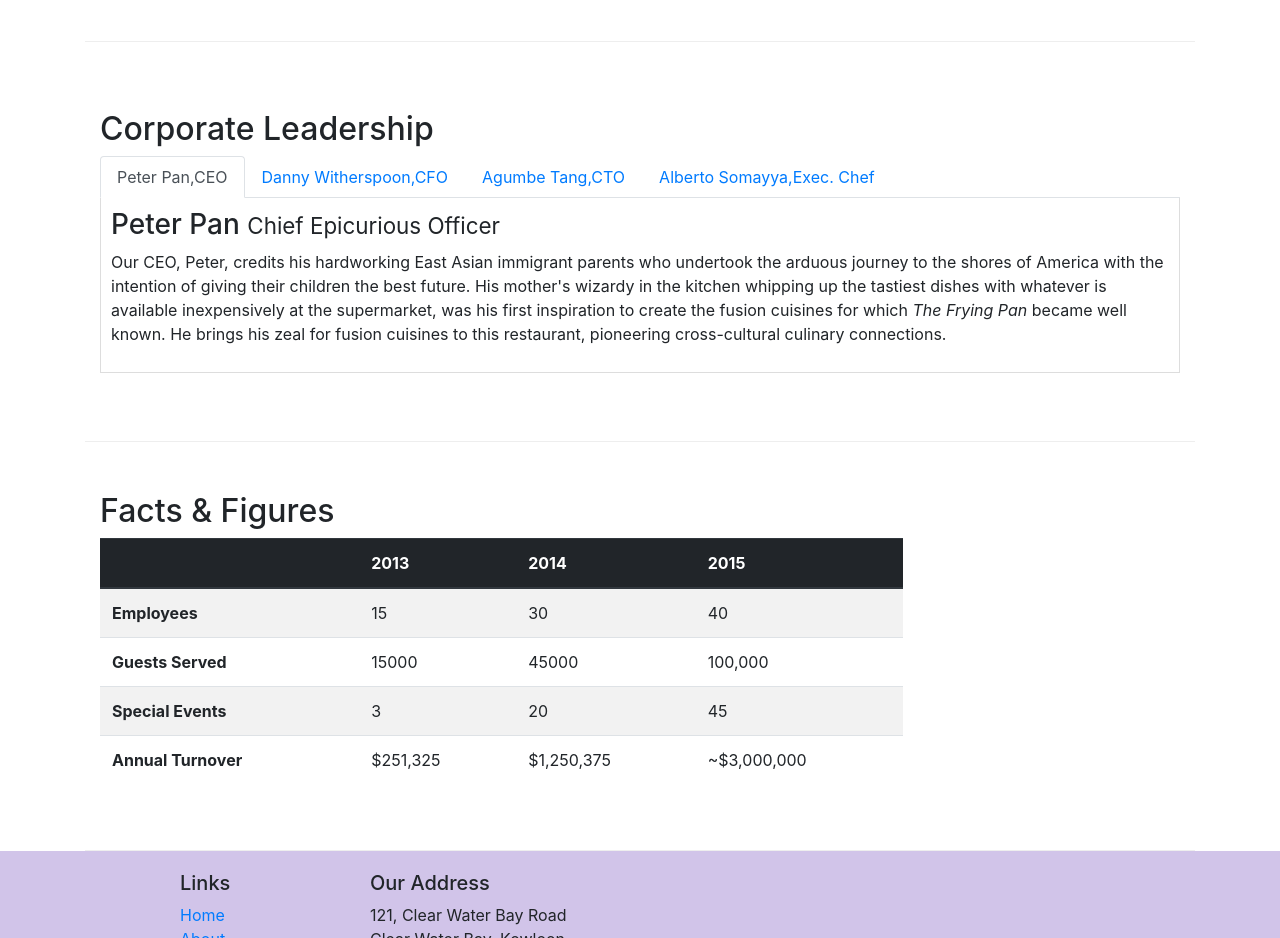
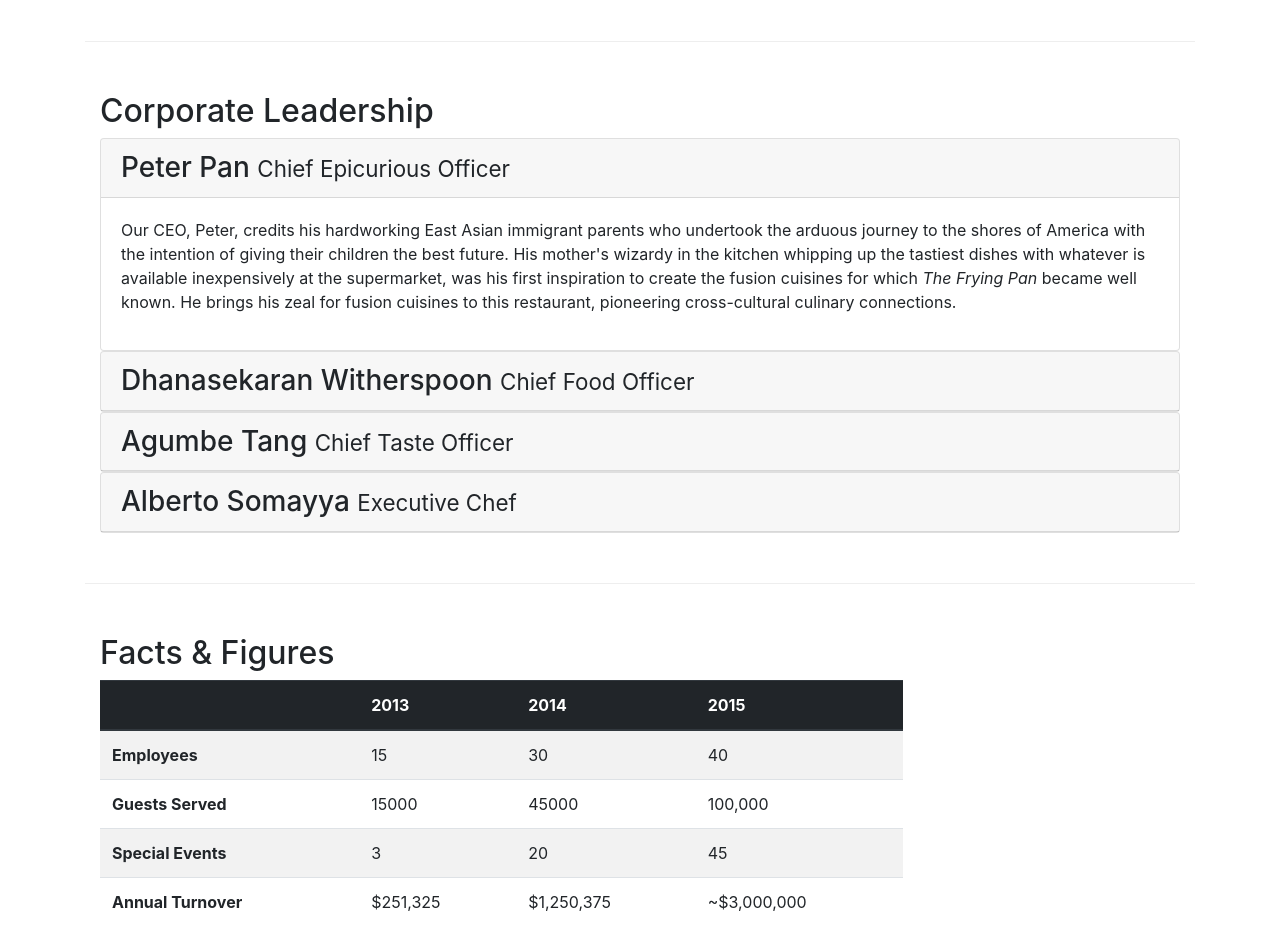
Before and after one commit to deepthi2607/confusion.github.io, a website: page aboutus.html in a window 1280 px wide. Shown: the part 880-1818 px from the top of the page. Drawn offline with nearby package versions, Linux system fonts and the light colour scheme.

Commit message:
accordion

```diff
--- a/aboutus.html
+++ b/aboutus.html
@@ -99,37 +99,56 @@
         <div class="row row-content align-items-center">
             <div class="col-12">
                 <h2>Corporate Leadership</h2>
-                <ul class="nav nav-tabs">
-                    <li class="nav-item">
-                        <a class="nav-link active" href="#peter" role="tab" data-toggle="tab">Peter Pan,CEO</a>
-                    </li>
-                    <li class="nav-item">
-                        <a class="nav-link" href="#danny" role="tab" data-toggle="tab">Danny Witherspoon,CFO</a>
-                    </li>
-                    <li class="nav-item">
-                        <a class="nav-link" href="#agumbe" role="tab" data-toggle="tab">Agumbe Tang,CTO</a>
-                    </li>
-                    <li class="nav-item">
-                        <a class="nav-link" href="#alberto" role="tab" data-toggle="tab">Alberto Somayya,Exec. Chef</a>
-                    </li>
-                </ul>
-                <div class="tab-content">
-                    <div role="tabpanel" class="tab-pane fade show active" id="peter">
-                        <h3>Peter Pan <small>Chief Epicurious Officer</small></h3>
-                        <p class=" d-none d-sm-block ">Our CEO, Peter, credits his hardworking East Asian immigrant parents who undertook the arduous journey to the shores of America with the intention of giving their children the best future. His mother's wizardy in the kitchen whipping up the tastiest dishes with whatever is available inexpensively at the supermarket, was his first inspiration to create the fusion cuisines for which <em>The Frying Pan</em> became well known. He brings his zeal for fusion cuisines to this restaurant, pioneering cross-cultural culinary connections.</p>
+                <div id="accordion">
+                    <div class="card">
+                        <div class="card-header" role="tab" id="peterhead">
+                            <h3 class="mb-0">
+                                <a data-toggle="collapse" data-target="#peter">
+                                Peter Pan <small>Chief Epicurious Officer</small></a></h3>
+                        </div>
+                        <div role="tabpanel" class="collapse show" id="peter"  data-parent="#accordion">
+                            <div class="card-body">
+                                <p class=" d-none d-sm-block ">Our CEO, Peter, credits his hardworking East Asian immigrant parents who undertook the arduous journey to the shores of America with the intention of giving their children the best future. His mother's wizardy in the kitchen whipping up the tastiest dishes with whatever is available inexpensively at the supermarket, was his first inspiration to create the fusion cuisines for which <em>The Frying Pan</em> became well known. He brings his zeal for fusion cuisines to this restaurant, pioneering cross-cultural culinary connections.</p>
+                            </div>
+                        </div>
                     </div>
-                    <div role="tabpanel" class="tab-pane fade" id="danny">
-                        <h3>Dhanasekaran Witherspoon <small>Chief Food Officer</small></h3>
-                        <p class=" d-none d-sm-block ">Our CFO, Danny, as he is affectionately referred to by his colleagues, comes from a long established family tradition in farming and produce. His experiences growing up on a farm in the Australian outback gave him great appreciation for varieties of food sources. As he puts it in his own words, <em>Everything that runs, wins, and everything that stays, pays!</em></p>
+                    <div class="card">
+                        <div class="card-header" role="tab" id="dannyhead">
+                            <h3 class="mb-0">
+                                <a data-toggle="collapse" data-target="#danny">
+                                Dhanasekaran Witherspoon <small>Chief Food Officer</small></a></h3>
+                        </div>
+                        <div class="collapse" id="danny" data-parent="#accordion">
+                            <div class="card-body">
+                                <p class=" d-none d-sm-block ">Our CFO, Danny, as he is affectionately referred to by his colleagues, comes from a long established family tradition in farming and produce. His experiences growing up on a farm in the Australian outback gave him great appreciation for varieties of food sources. As he puts it in his own words, <em>Everything that runs, wins, and everything that stays, pays!</em></p>
+                            </div>
+                        </div>
                     </div>
-                    <div role="tabpanel" class="tab-pane fade" id="agumbe">
-                        <h3>Agumbe Tang <small>Chief Taste Officer</small></h3>
-                        <p class=" d-none d-sm-block">Blessed with the most discerning gustatory sense, Agumbe, our CTO, personally ensures that every dish that we serve meets his exacting tastes. Our chefs dread the tongue lashing that ensues if their dish does not meet his exacting standards. He lives by his motto, <em>You click only if you survive my lick.</em></p>
+                    <div class="card">
+                        <div class="card-header" role="tab" id="agumbehead">
+                            <h3 class="mb-0">
+                                <a data-toggle="collapse" data-target="#agumbe">
+                                Agumbe Tang <small>Chief Taste Officer</small></a></h3>
+                        </div>
+                        <div class="collapse" id="agumbe" data-parent="#accordion">
+                            <div class="card-body">
+                               <p class=" d-none d-sm-block">Blessed with the most discerning gustatory sense, Agumbe, our CTO, personally ensures that every dish that we serve meets his exacting tastes. Our chefs dread the tongue lashing that ensues if their dish does not meet his exacting standards. He lives by his motto, <em>You click only if you survive my lick.</em></p>
+                            </div>
+                        </div>
                     </div>
-                    <div role="tabpanel" class="tab-pane fade" id="alberto">
-                        <h3>Alberto Somayya <small>Executive Chef</small></h3>
-                        <p class=" d-none d-sm-block">Award winning three-star Michelin chef with wide International experience having worked closely with whos-who in the culinary world, he specializes in creating mouthwatering Indo-Italian fusion experiences. He says, <em>Put together the cuisines from the two craziest cultures, and you get a winning hit! Amma Mia!</em></p>
+                    <div class="card">
+                        <div class="card-header" role="tab" id="albertohead">
+                            <h3 class="mb-0">
+                                <a data-toggle="collapse" data-target="#alberto">
+                                Alberto Somayya <small>Executive Chef</small></a></h3>
+                        </div>
+                        <div  class="collapse" id="alberto" data-parent="#accordion">
+                            <div class="card-body">
+                               <p class=" d-none d-sm-block">Award winning three-star Michelin chef with wide International experience having worked closely with whos-who in the culinary world, he specializes in creating mouthwatering Indo-Italian fusion experiences. He says, <em>Put together the cuisines from the two craziest cultures, and you get a winning hit! Amma Mia!</em></p>
+                            </div>
+                        </div>
                     </div>
+
                 </div>
             </div>
        </div>
```
